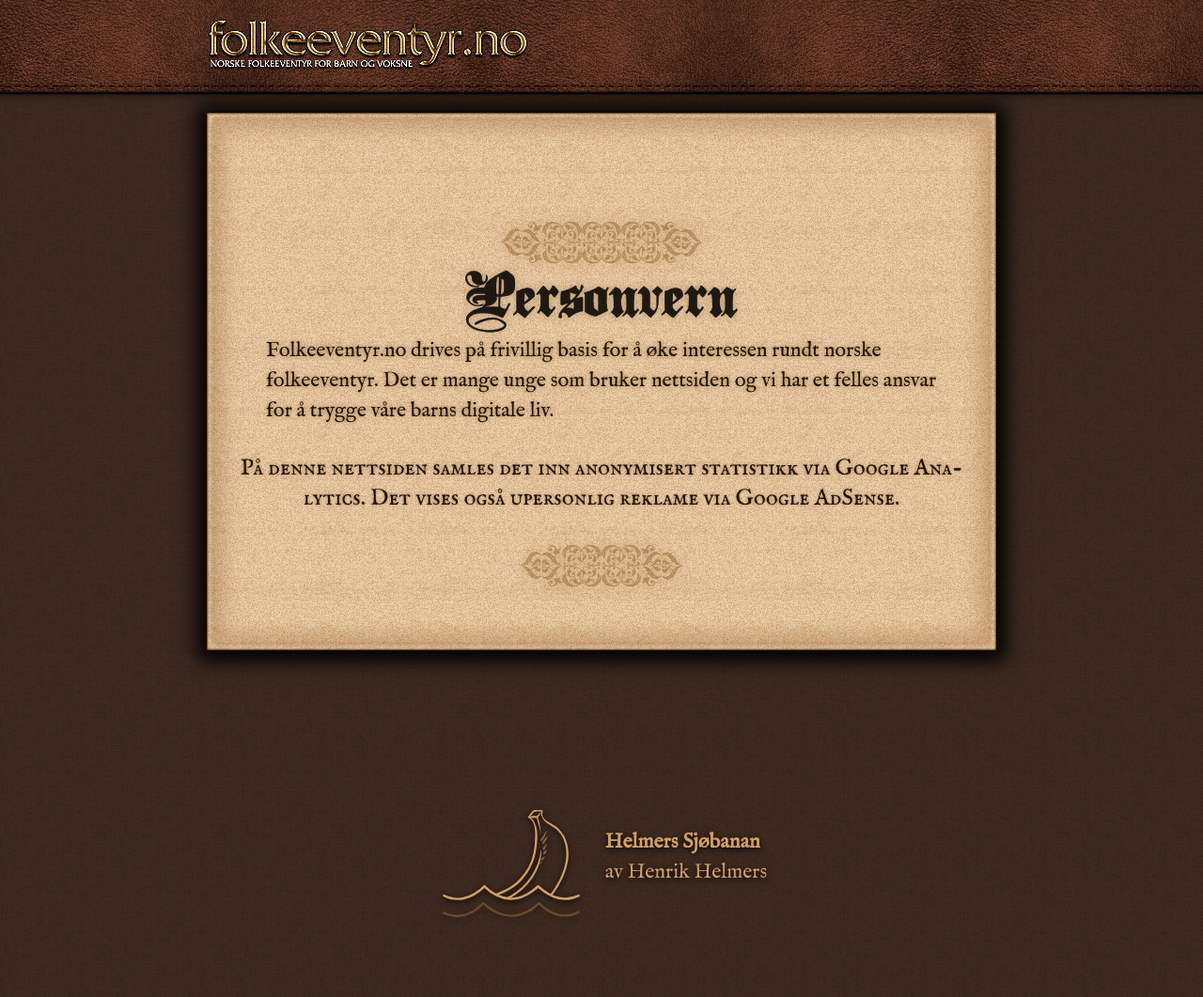
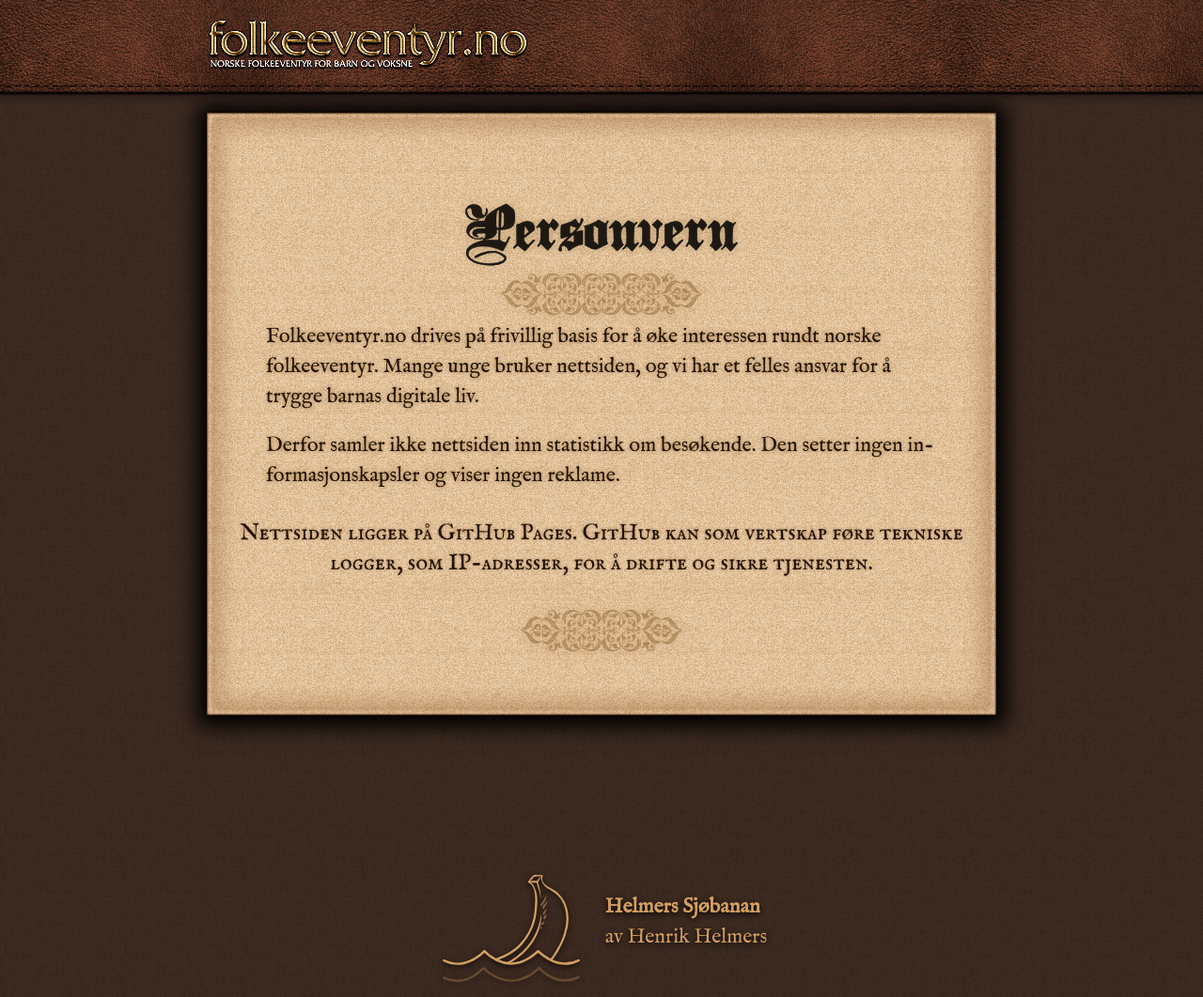
Before and after one commit to henrikhelmers/folkeeventyr.no, a Jekyll site: the page built from personvern/index.md, in a window 1280 px wide and 1061 px high. Shown: the whole window at 94% size. Built offline with Jekyll 4.4.1, drawn with Linux system fonts in a browser that asks for light colours.

Commit message:
fix: stop tracking visitors and rewrite the privacy page

```diff
--- a/_layouts/post.html
+++ b/_layouts/post.html
@@ -47,11 +47,9 @@ layout: default
               playGrafikkKlasser.remove("stopp");
               playGrafikkKlasser.add("til-play");
               lydbokAudio.pause();
-              gtag("event", "pause", { event_category: "Audio", event_label: {{ page.title | jsonify }} });
             } else if (!playGrafikkKlasser.contains("til-play")) {
               playGrafikkKlasser.add("stopp");
               lydbokAudio.play();
-              gtag("event", "play", { event_category: "Audio", event_label: {{ page.title | jsonify }} });
             }
           });
 
--- a/personvern/index.md
+++ b/personvern/index.md
@@ -1,12 +1,14 @@
 ---
 layout: post
+title: Personvern
 ---
 
-# Personvern
+Folkeeventyr.no drives på frivillig basis for å øke interessen rundt norske
+folkeeventyr. Mange unge bruker nettsiden, og vi har et felles ansvar for å
+trygge barnas digitale liv.
 
-Folkeeventyr.no drives på frivillig basis for å øke interessen rundt norske
-folkeeventyr. Det er mange unge som bruker nettsiden og vi har et felles ansvar
-for å trygge våre barns digitale liv.
+Derfor samler ikke nettsiden inn statistikk om besøkende. Den setter ingen
+informasjonskapsler og viser ingen reklame.
 
-På denne nettsiden samles det inn anonymisert statistikk via Google
-Analytics. Det vises også upersonlig reklame via Google AdSense.
+Nettsiden ligger på GitHub Pages. GitHub kan som vertskap føre tekniske logger,
+som IP-adresser, for å drifte og sikre tjenesten.
```
Also changed, not shown: _includes/head.html (+0 -7 lines).
